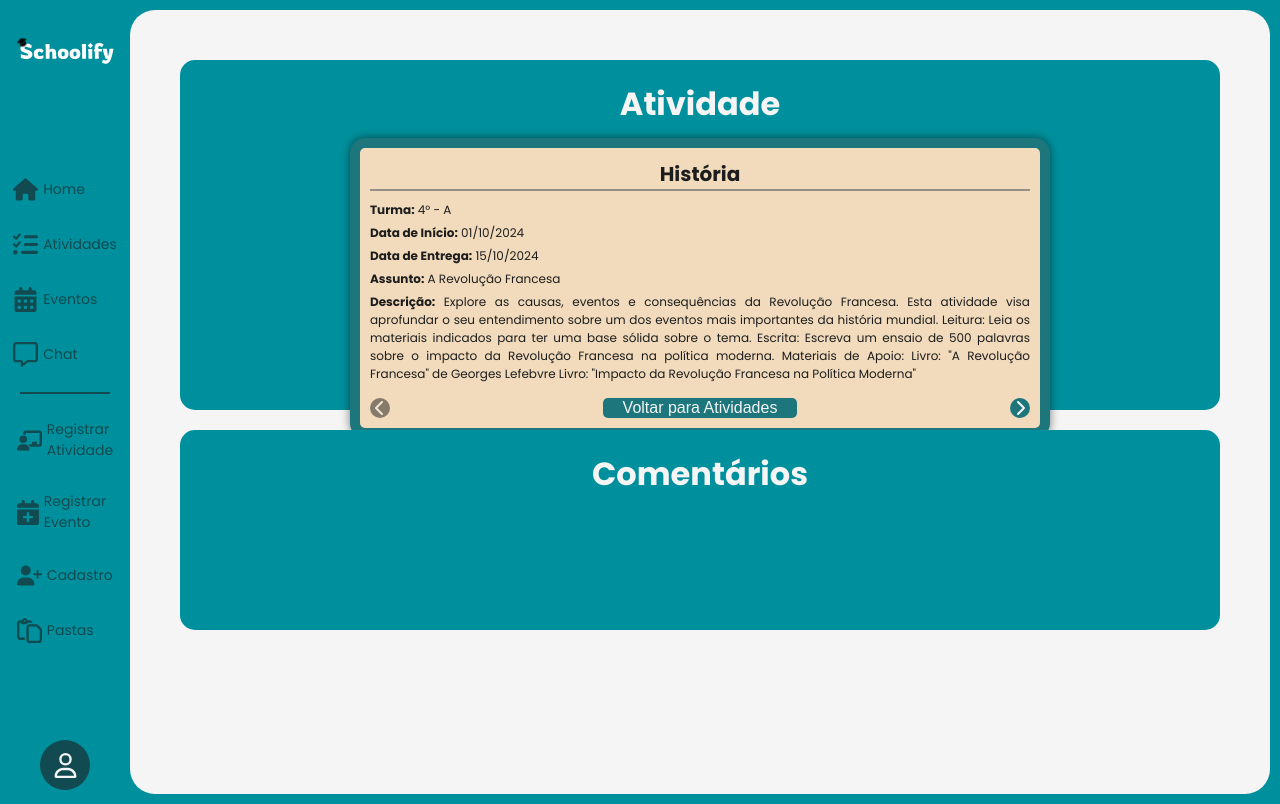
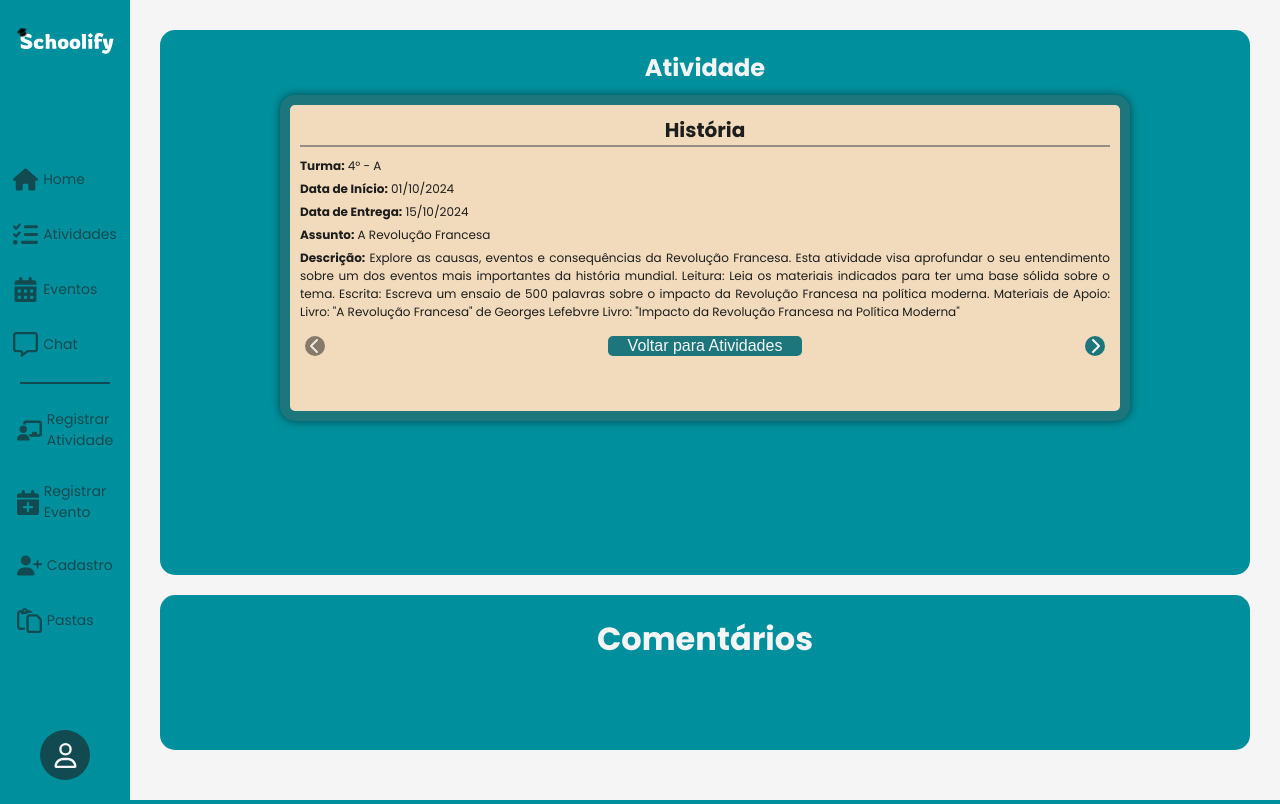
Before and after one commit to Lucas0u/Schoolify_01, a Next.js app: page /atividades_abertas in a window 1280 px wide. Built offline with nearby package versions, Linux system fonts and the light colour scheme.

Commit message:
"Mudança do container"

```diff
--- a/src/styles/Atividade.module.css
+++ b/src/styles/Atividade.module.css
@@ -5,7 +5,7 @@
   color: var(--branco);
 
   width: 100%;
-  height: 350px;
+  height: 100%;
 
   margin: 0 auto;
 
@@ -15,6 +15,7 @@
 }
 
 .conteudo_atv h1 {
+  font-size: 1.5rem;
   margin-bottom: 10px;
   text-align: center;
 }
@@ -23,15 +24,13 @@
   display: flex;
   flex-direction: column;
   align-items: center;
-  justify-content: center;
 
   padding: 10px;
 
-  width: 700px;
-  max-width: 100%;
+  width: 100%;
+  max-width: 850px;
 
-  height: 300px;
-  overflow-y: auto;
+  height: 100%;
 
   border: 10px solid var(--azul-escuro);
   border-radius: 15px;
@@ -44,8 +43,10 @@
 .AtvAberta h2 {
   font-size: 20px;
   width: 100%;
+
   text-align: center;
   color: var(--preto);
+
   margin-bottom: 10px;
   border-bottom: rgba(148, 142, 134, 1) solid 2px;
 }
--- a/src/styles/Login.module.css
+++ b/src/styles/Login.module.css
@@ -3,7 +3,7 @@
 .tela_login {
   display: flex;
   flex-direction: column;
-  height: 100vh;
+  /* height: 100vh; */
 
   align-items: center;
 }
@@ -54,7 +54,7 @@
   height: 98vh;
 
   padding: 40px;
-  margin: 10px;
+  margin: 7px;
 
   background-color: #F5F5F5;
   border-radius: 25px;
--- a/src/styles/globals.css
+++ b/src/styles/globals.css
@@ -26,11 +26,11 @@ body {
   flex-direction: column;
   align-items: center;
 
-  height: 98vh;
-  margin: 10px;
+  height: 100vh;
   margin-left: 130px;
-  padding: 50px;
+  padding: 30px;
+
+  overflow: auto;
 
   background-color: var(--branco);
-  border-radius: 25px;
 }
```
